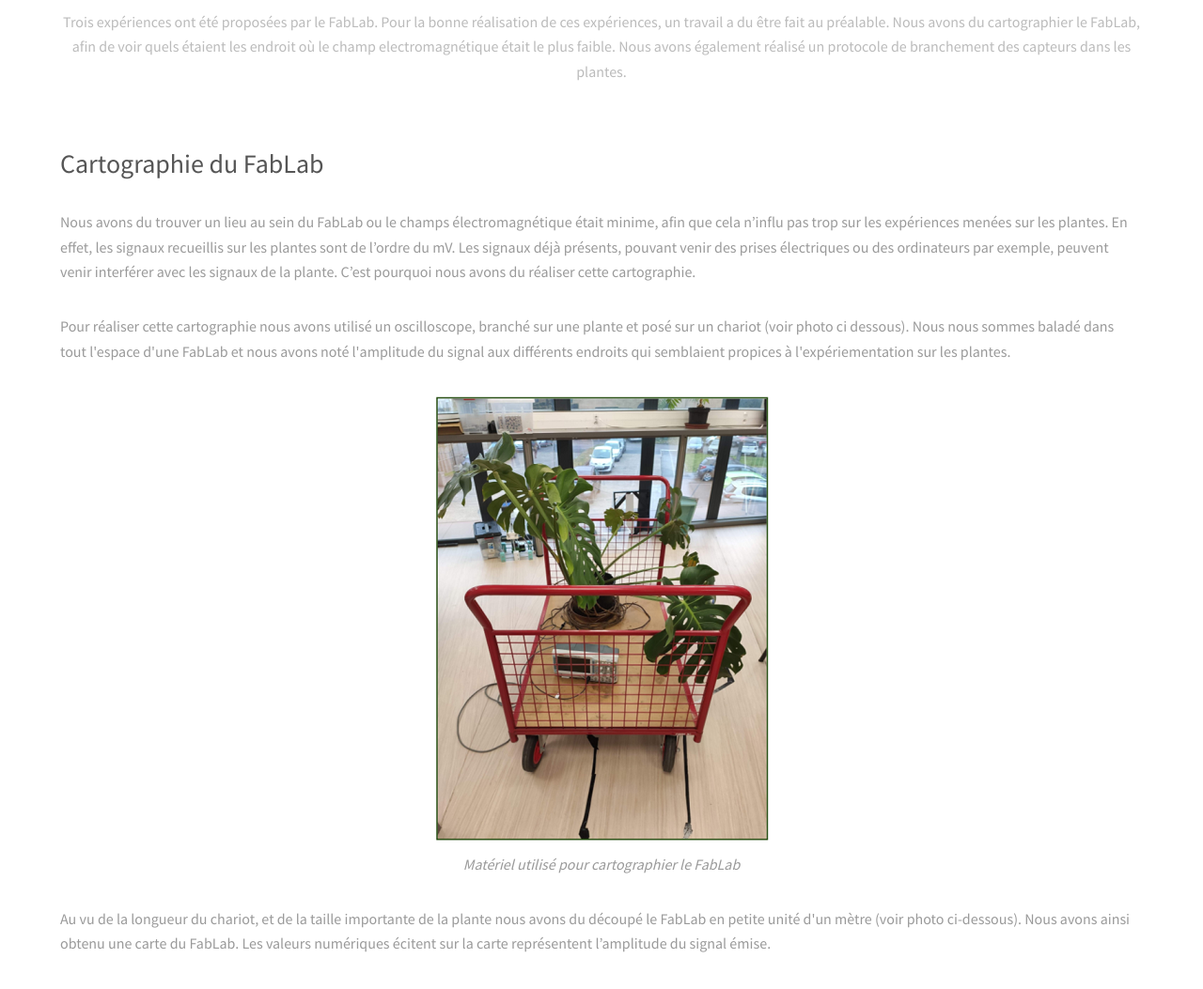
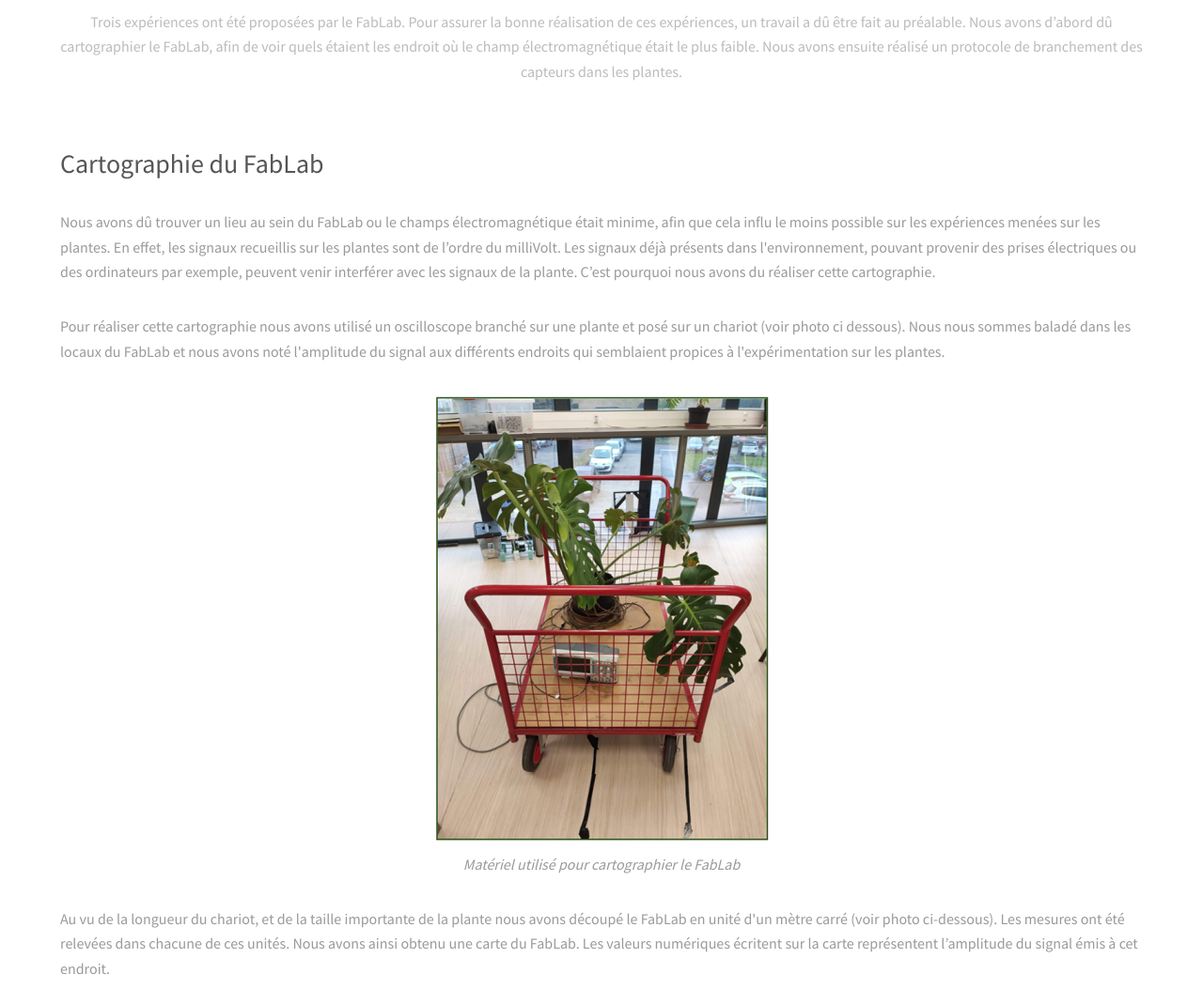
Before and after one commit to Jadounix/ComRacinaire, a plain HTML site: page experiences.html in a window 1280 px wide. Shown: the part 202-1255 px from the top of the page at 94% size. Drawn offline with Linux system fonts and the light colour scheme.

Commit message:
Correction orthographe

```diff
--- a/experiences.html
+++ b/experiences.html
@@ -34,26 +34,25 @@
 
 					<header class="align-center">
 						<h2>Au préalable</h2>
-						<p>Trois expériences ont été proposées par le FabLab. Pour la bonne réalisation de ces expériences, un travail a du être fait au préalable. Nous avons du cartographier le FabLab, afin de voir quels étaient les endroit où le champ electromagnétique était le plus faible. Nous avons également réalisé un protocole de branchement des capteurs dans les plantes.
+						<p>Trois expériences ont été proposées par le FabLab. Pour assurer la bonne réalisation de ces expériences, un travail a dû être fait au préalable. Nous avons d’abord dû cartographier le FabLab, afin de voir quels étaient les endroit où le champ électromagnétique était le plus faible. Nous avons ensuite réalisé un protocole de branchement des capteurs dans les plantes.
 						</p>
 					</header>
 
 					<h3>Cartographie du FabLab</h3>
-					<p>Nous avons du trouver un lieu au sein du FabLab ou le champs électromagnétique était minime, afin que cela n’influ pas trop sur les expériences menées sur les plantes. En effet, les signaux recueillis sur les plantes sont de l’ordre du mV. Les signaux déjà présents, pouvant venir des prises électriques ou des ordinateurs par exemple, peuvent venir interférer avec les signaux de la plante. C’est pourquoi nous avons du réaliser cette cartographie.</p>
-					<p>Pour réaliser cette cartographie nous avons utilisé un oscilloscope, branché sur une plante et posé sur un chariot (voir photo ci dessous). Nous nous sommes baladé dans tout l'espace d'une FabLab et nous avons noté l'amplitude du signal aux différents endroits qui semblaient propices à l'expériementation sur les plantes.</p>
+					<p>Nous avons dû trouver un lieu au sein du FabLab ou le champs électromagnétique était minime, afin que cela influ le moins possible sur les expériences menées sur les plantes. En effet, les signaux recueillis sur les plantes sont de l’ordre du milliVolt. Les signaux déjà présents dans l'environnement, pouvant provenir des prises électriques ou des ordinateurs par exemple, peuvent venir interférer avec les signaux de la plante. C’est pourquoi nous avons du réaliser cette cartographie.</p>
+					<p>Pour réaliser cette cartographie nous avons utilisé un oscilloscope branché sur une plante et posé sur un chariot (voir photo ci dessous). Nous nous sommes baladé dans les locaux du FabLab et nous avons noté l'amplitude du signal aux différents endroits qui semblaient propices à l'expérimentation sur les plantes.</p>
 
 					<div class="align-center">
 						<img src="images/Carto1.png" alt="carto1" />
 					</div>
 					<p class="align-center"><i>Matériel utilisé pour cartographier le FabLab</i></p>
 
-					<p>Au vu de la longueur du chariot, et de la taille importante de la plante nous avons du découpé le FabLab en petite unité d'un mètre (voir photo ci-dessous).
-					Nous avons ainsi obtenu une carte du FabLab. Les valeurs numériques écitent sur la carte représentent l’amplitude du signal émise.</p>
+					<p>Au vu de la longueur du chariot, et de la taille importante de la plante nous avons découpé le FabLab en unité d'un mètre carré (voir photo ci-dessous). Les mesures ont été relevées dans chacune de ces unités. Nous avons ainsi obtenu une carte du FabLab. Les valeurs numériques écritent sur la carte représentent l’amplitude du signal émis à cet endroit.</p>
 
 					<div class="align-center">
 						<img src="images/Carto2.png" alt="carto2" />
 					</div>
-					<p class="align-center"><i>Carte du FabLab comportant les valeurs du champ electromagnétique relevés</i></p>
+					<p class="align-center"><i>Carte du FabLab comportant les valeurs du champ électromagnétique relevés</i></p>
 
 					<h3>Protocole de captation du signal des plantes</h3>
 					<p>
@@ -62,7 +61,7 @@
 							<li>plantes</li>
 							<li>capteurs VegetalSignal</li>
 							<li>carte SD</li>
-							<li>tournevis (pour ouvrir les boitiers)</li>
+							<li>tournevis (pour ouvrir les boîtiers)</li>
 							<li>polystyrène</li>
 							<li>couteau (pour découper le polystyrène)</li>
 						</ul>
@@ -70,7 +69,7 @@
 					<h4>Méthode</h4>
 					<p>
 						<ul>
-							<li>En premier il faut effectuer le formatage de la carte SD sous Unix (FAT) et pas sur Windows. Faire un formatage sans effacer les données car plus rapide.</li>
+							<li>Effectuer le formatage de la carte SD sous Unix (FAT) et pas sur Windows. Il est préférable de faire un formatage sans effacer les données car plus rapide.</li>
 							<li>Bien essuyer les tiges de la plante</li>
 							<li>Planter les capteurs dans la plante en veillant à ce que le capteur ne soit pas à l’air libre. Sinon, compléter avec du polystyrène</li>
 							<li>Démarrage des capteurs</li>
```
